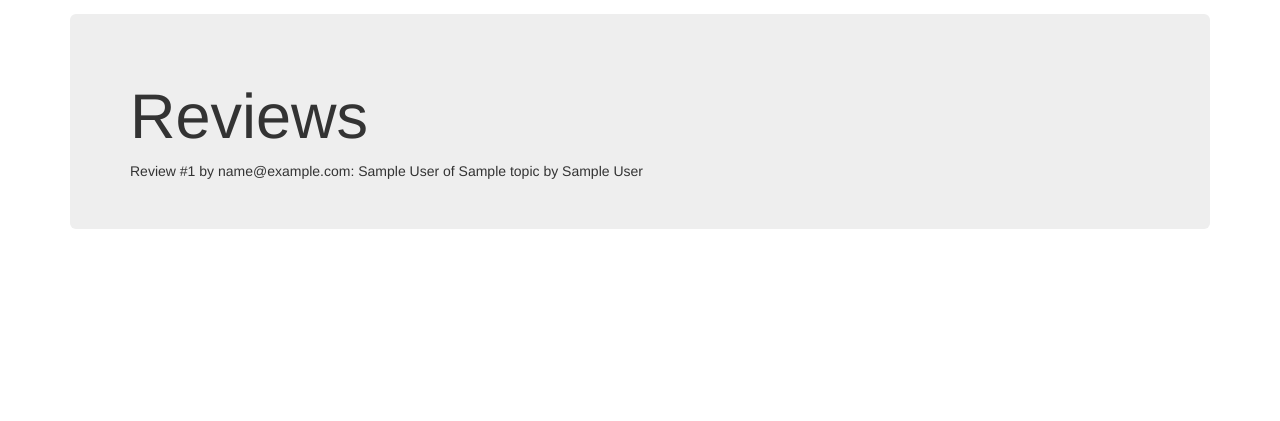
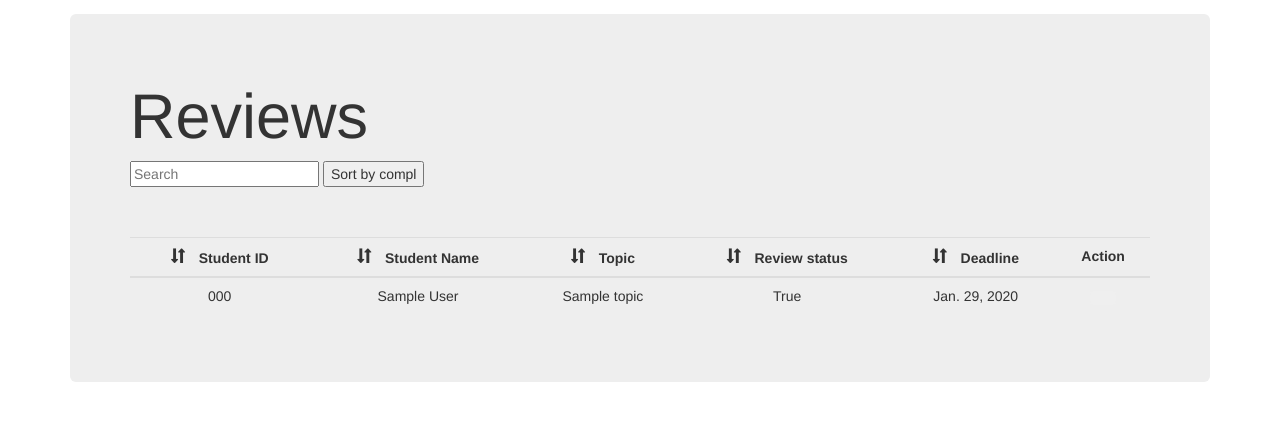
Before and after one commit to olety/Diplomatool, a Django app: page /reviews in a window 1280 px wide. Shown: the part 51-472 px from the top of the page. Run offline with Django 3.2, Linux system fonts and the light colour scheme; a user stored in the database is signed in; tables that the repository leaves empty hold one stand-in row (values such as "Sample post"); some libraries are stand-ins or nearby versions.

Commit message:
Review list changes
* Added list.js use
* Added review table with fancy glyphicons

```diff
--- a/site_app/admin.py
+++ b/site_app/admin.py
@@ -24,7 +24,7 @@ class UserAdmin(BaseUserAdmin):
     # The fields to be used in displaying the User model.
     # These override the definitions on the base UserAdmin
     # that reference specific fields on auth.User.
-    list_display = ('email', 'first_name', 'last_name', 'degree', 'faculty', 'department', 'is_admin')
+    list_display = ('email', 'first_name', 'last_name', 'index_number', 'degree', 'faculty', 'department', 'is_admin')
     list_filter = ('is_admin',)
     fieldsets = (
         (None, {'fields': ('email', 'password')}),
@@ -32,6 +32,7 @@ class UserAdmin(BaseUserAdmin):
             {'fields': ('first_name',
                         'last_name',
                         'degree',
+                        'index_number',
                         'faculty',
                         'groups',
                         'department')}),
--- a/site_app/forms.py
+++ b/site_app/forms.py
@@ -35,7 +35,7 @@ class UserCreationForm(forms.ModelForm):
 
     class Meta:
         model = User
-        fields = ('email',)
+        fields = ('email', 'first_name', 'last_name', 'index_number')
 
     def clean_password2(self):
         # Check that the two passwords match
--- a/site_app/models.py
+++ b/site_app/models.py
@@ -4,6 +4,7 @@ from django.core.mail import send_mail
 from django.utils import timezone
 from django.db import models
 from model_utils import Choices
+from datetime import timedelta
 
 
 class Faculty(models.Model):
@@ -55,7 +56,7 @@ class UserManager(BaseUserManager):
 
 
 class User(AbstractBaseUser, PermissionsMixin):
-
+    index_number = models.CharField('index number', max_length=10, default='000001')
     first_name = models.CharField('first name', max_length=255,
                                   null=True, blank=True, default='Name')
     last_name = models.CharField('last name', max_length=255,
@@ -178,6 +179,10 @@ class Review(models.Model):
     finished = models.BooleanField('finished')
     finished_date = models.DateTimeField('finished date', default=timezone.now)
 
+    @property
+    def deadline(self):
+        return self.thesis.finished_date.date() + timedelta(weeks=2)
+
     def get_file_path(self, filename):
         file_ext = filename.split('.')[-1]
         return 'theses/thesis_{0}/review.{1}'.format(self.thesis.id, file_ext)
--- a/site_app/templates/generic/header.html
+++ b/site_app/templates/generic/header.html
@@ -8,6 +8,7 @@
         body {
             padding-top: 65px;
         }
+
 
         {% block custom_css %}
         {% endblock %}
@@ -66,10 +67,12 @@
         {% endblock %}
     </div>
 {% endblock %}
-
 <script src="https://code.jquery.com/jquery-3.1.1.min.js"
         integrity="sha256-hVVnYaiADRTO2PzUGmuLJr8BLUSjGIZsDYGmIJLv2b8="
         crossorigin="anonymous"></script>
 <script type="text/javascript" src="//maxcdn.bootstrapcdn.com/bootstrap/3.3.7/js/bootstrap.min.js"></script>
+<script src="//cdnjs.cloudflare.com/ajax/libs/list.js/1.5.0/list.min.js"></script>
+{% block custom_js %}
+{% endblock %}
 </body>
 </html>
--- a/site_app/templates/reviewer/review_list.html
+++ b/site_app/templates/reviewer/review_list.html
@@ -1,19 +1,108 @@
 {% extends 'generic/header.html' %}
+
+{% block title %}
+    Dimplomatool - Reviews
+{% endblock %}
+
+{% block custom_css %}
+    .table td {
+    text-align: center;
+    }
+
+    .table th {
+    text-align: center;
+    }
+
+    .spacer {
+    margin:0;
+    padding:0;
+    height:50px;
+    }
+
+    th.sort:before{
+        content:"\e150";
+        font-family:"Glyphicons Halflings";
+        padding-right: 14px;
+    }
+
+    th.sort.asc:before {
+        content:"\e093";
+    }
+
+    th.sort.desc:before {
+        content:"\e094";
+    }
+{% endblock %}
 
 {% block navbar-nav %}
     <li><a href="{% url 'profile' %}">Profile</a></li>
     {# User is already a reviewer #}
     <li class="active"><a href="{% url 'reviews' %}">Reviews</a></li>
-     {% if user.is_student %}
+    {% if user.is_student %}
         <li><a href="{% url 'topic_list' %}">Topics</a></li>
     {% endif %}
 {% endblock %}
 
 {% block jumbo %}
     <h1>Reviews</h1>
-    {% if review_list %}
-        {% for review in review_list %}
-            {{ review }}
-        {% endfor %}
-    {% endif %}
+    <div id="reviews">
+        <input class="search" placeholder="Search"/>
+        <button class="sort" data-sort="review-finished">
+            Sort by compl
+        </button>
+        <div class="spacer"></div>
+        {% if review_list %}
+            <div class="table-responsive">
+                <table class="table table- table-hover">
+                    <tr>
+                        <th class="sort" data-sort="student-id">Student ID</th>
+                        <th class="sort" data-sort="student-name">Student Name</th>
+                        <th class="sort" data-sort="topic-name">Topic</th>
+                        <th class="sort" data-sort="review-finished">Review status</th>
+                        <th class="sort" data-sort="deadline">Deadline</th>
+                        <th>Action</th>
+                    </tr>
+                    <tbody class="list">
+                    {% for review in review_list %}
+                        <tr>
+                            <td class="student-id">
+                                {{ review.thesis.student.index_number }}
+                            </td>
+                            <td class="student-name">
+                                {{ review.thesis.student.get_full_name }}
+                            </td>
+                            <td class="topic-name">
+                                {{ review.thesis.topic.name }}
+                            </td>
+                            <td class="review-finished">
+                                {% if review.finished %}
+                                    True
+                                {% else %}
+                                    False
+                                {% endif %}
+                            </td>
+                            <td class="deadline">
+                                {{ review.deadline }}
+                            </td>
+                            <td class="action">
+                                <button class="btn"></button>
+                            </td>
+                        </tr>
+                    {% endfor %}
+                    </tbody>
+                </table>
+            </div>
+            </div>
+        {% endif %}
 {% endblock %}
+
+
+{% block custom_js %}
+    <script>
+        var options = {
+            valueNames: ['student-id', 'student-name', 'topic-name', 'review-finished', 'deadline', 'action']
+        };
+
+        var reviewList = new List('reviews', options);
+    </script>
+{% endblock %}
--- a/site_app/views.py
+++ b/site_app/views.py
@@ -15,7 +15,9 @@ def check_group(group_name):
             if request.user.groups.filter(name=group_name).exists() or request.user.is_admin:
                 return view_func(request, *args, **kwargs)
             return redirect('/')
+
         return wrapper
+
     return _check_group
 
 
@@ -36,6 +38,31 @@ class ReviewListView(ListView):
     template_name = "reviewer/review_list.html"
     model = models.Review
     context_object_name = 'review_list'
+    show_completed = True
 
     def get_queryset(self):
-        return models.Review.objects.filter(author=self.request.user)
+        if self.show_completed:
+            return models.Review.objects.filter(author=self.request.user)
+        else:
+            return models.Review.objects.filter(author=self.request.user, finished=False)
+
+    def get_context_data(self, **kwargs):
+        context = super().get_context_data(**kwargs)
+        context['show_completed'] = self.show_completed
+        return context
+
+    def post(self, request):
+        self.show_completed = True if request.POST['show_completed'] == 'True' else False
+        self.object_list = self.get_queryset()
+        allow_empty = self.get_allow_empty()
+        if not allow_empty:
+            if self.get_paginate_by(self.object_list) is not None and hasattr(self.object_list, 'exists'):
+                is_empty = not self.object_list.exists()
+            else:
+                is_empty = len(self.object_list) == 0
+            if is_empty:
+                raise Http404('Empty list and \'%(class_name)s.allow_empty\' is False.' % {
+                    'class_name': self.__class__.__name__,
+                })
+        context = self.get_context_data()
+        return self.render_to_response(context)
```
Also changed, not shown: site_app/templates/profile.html (+13 -3 lines).
